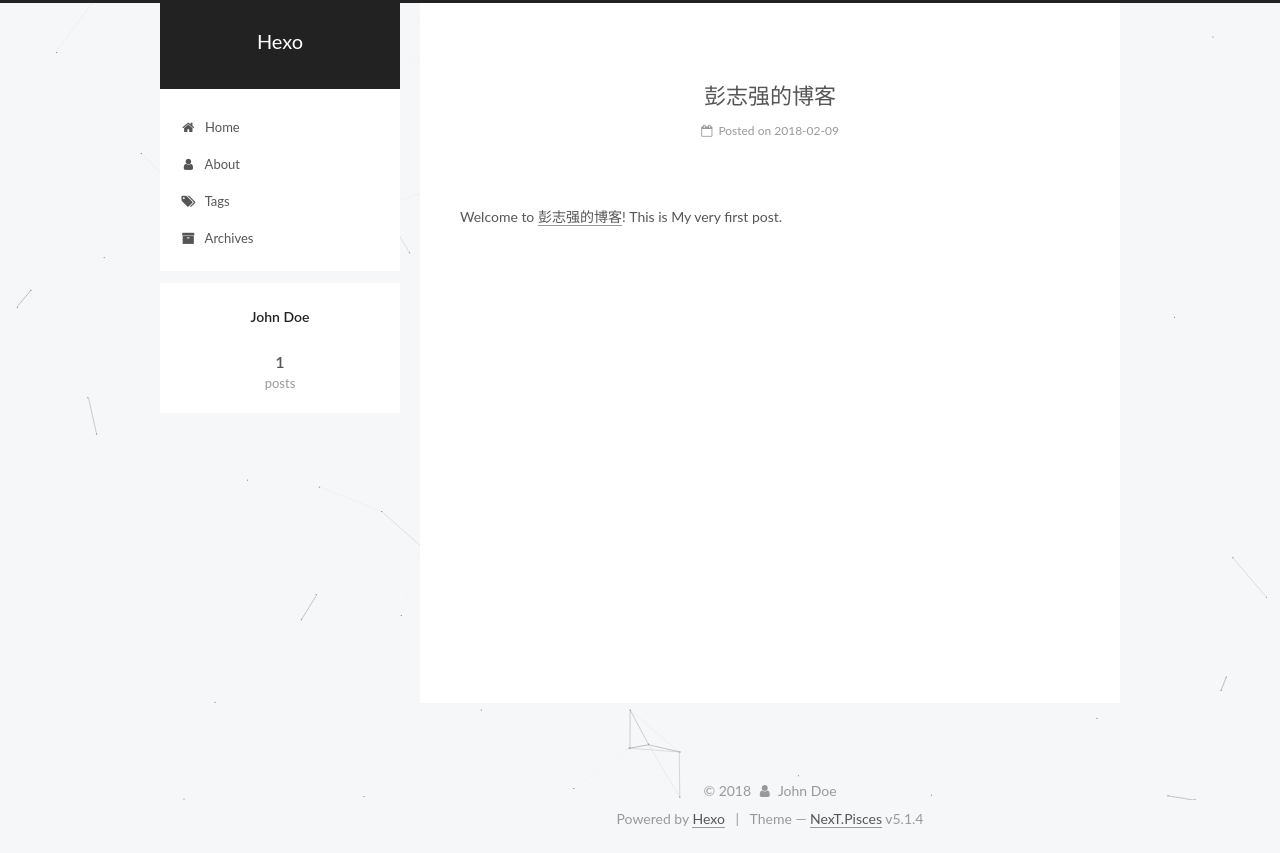
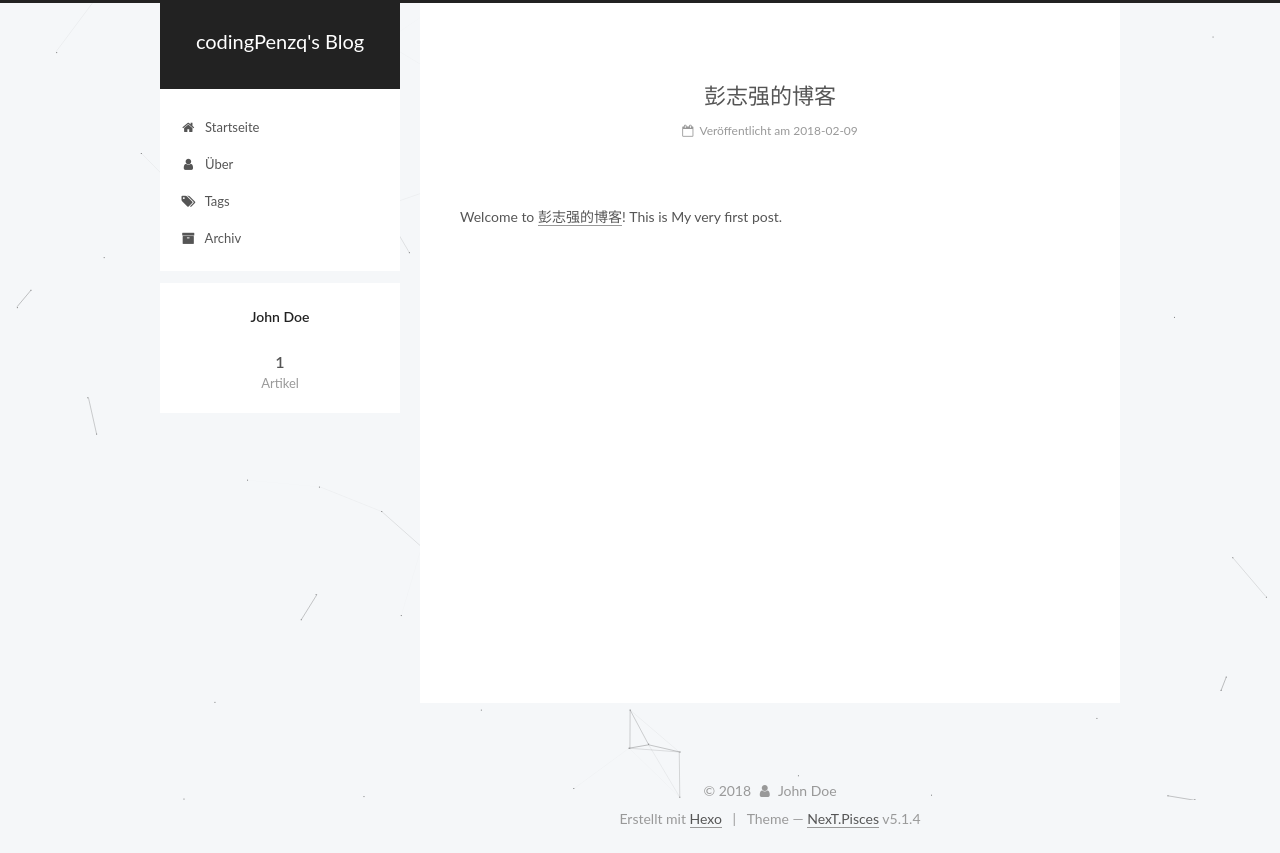
Before and after one commit to 13133870607/codingPenzq.github.io, a plain HTML site: page index.html in a window 1280 px wide. Drawn offline with Linux system fonts and the light colour scheme.

Commit message:
Site updated: 2018-02-09 15:16:46

```diff
--- a/css/main.css
+++ b/css/main.css
@@ -1823,7 +1823,7 @@ pre .javascript .function {
   width: 4px;
   height: 4px;
   border-radius: 50%;
-  background: #cfbdff;
+  background: #63c9ff;
 }
 .links-of-blogroll {
   font-size: 13px;
--- a/index.html
+++ b/index.html
@@ -80,11 +80,11 @@
 
 
 <meta property="og:type" content="website">
-<meta property="og:title" content="Hexo">
+<meta property="og:title" content="codingPenzq&#39;s Blog">
 <meta property="og:url" content="http://yoursite.com/index.html">
-<meta property="og:site_name" content="Hexo">
+<meta property="og:site_name" content="codingPenzq&#39;s Blog">
 <meta name="twitter:card" content="summary">
-<meta name="twitter:title" content="Hexo">
+<meta name="twitter:title" content="codingPenzq&#39;s Blog">
 
 
 
@@ -120,7 +120,7 @@
 
 
 
-  <title>Hexo</title>
+  <title>codingPenzq's Blog</title>
 
 
 
@@ -151,7 +151,7 @@
     <div class="custom-logo-site-title">
       <a href="/"  class="brand" rel="start">
         <span class="logo-line-before"><i></i></span>
-        <span class="site-title">Hexo</span>
+        <span class="site-title">codingPenzq's Blog</span>
         <span class="logo-line-after"><i></i></span>
       </a>
     </div>
@@ -181,7 +181,7 @@
 
               <i class="menu-item-icon fa fa-fw fa-home"></i> <br />
 
-            Home
+            Startseite
           </a>
         </li>
 
@@ -191,7 +191,7 @@
 
               <i class="menu-item-icon fa fa-fw fa-user"></i> <br />
 
-            About
+            Über
           </a>
         </li>
 
@@ -211,7 +211,7 @@
 
               <i class="menu-item-icon fa fa-fw fa-archive"></i> <br />
 
-            Archives
+            Archiv
           </a>
         </li>
 
@@ -257,7 +257,7 @@
     </span>
 
     <span hidden itemprop="publisher" itemscope itemtype="http://schema.org/Organization">
-      <meta itemprop="name" content="Hexo">
+      <meta itemprop="name" content="codingPenzq's Blog">
     </span>
 
 
@@ -277,7 +277,7 @@
                 <i class="fa fa-calendar-o"></i>
               </span>
 
-                <span class="post-meta-item-text">Posted on</span>
+                <span class="post-meta-item-text">Veröffentlicht am</span>
 
               <time title="Post created" itemprop="dateCreated datePublished" datetime="2018-02-09T14:59:44+08:00">
                 2018-02-09
@@ -402,7 +402,7 @@
                 <a href="/archives/">
 
                   <span class="site-state-item-count">1</span>
-                  <span class="site-state-item-name">posts</span>
+                  <span class="site-state-item-name">Artikel</span>
                 </a>
               </div>
 
@@ -452,7 +452,7 @@
 </div>
 
 
-  <div class="powered-by">Powered by <a class="theme-link" target="_blank" href="https://hexo.io">Hexo</a></div>
+  <div class="powered-by">Erstellt mit  <a class="theme-link" target="_blank" href="https://hexo.io">Hexo</a></div>
 
 
 
```
Also changed, not shown: 2018/02/09/hello-world/index.html (+10 -10 lines), archives/2018/02/index.html (+11 -11 lines), archives/2018/index.html (+11 -11 lines), archives/index.html (+11 -11 lines).
